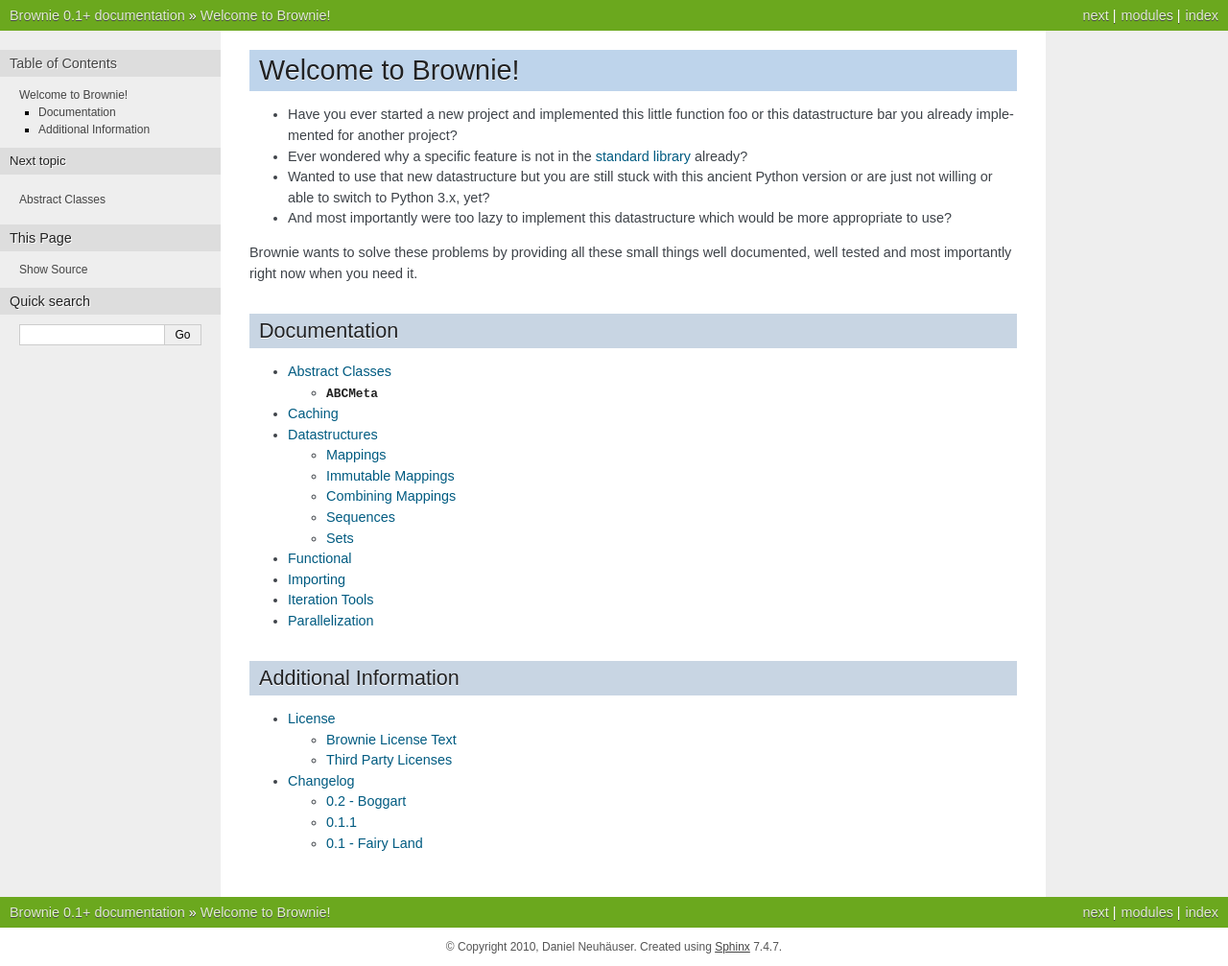
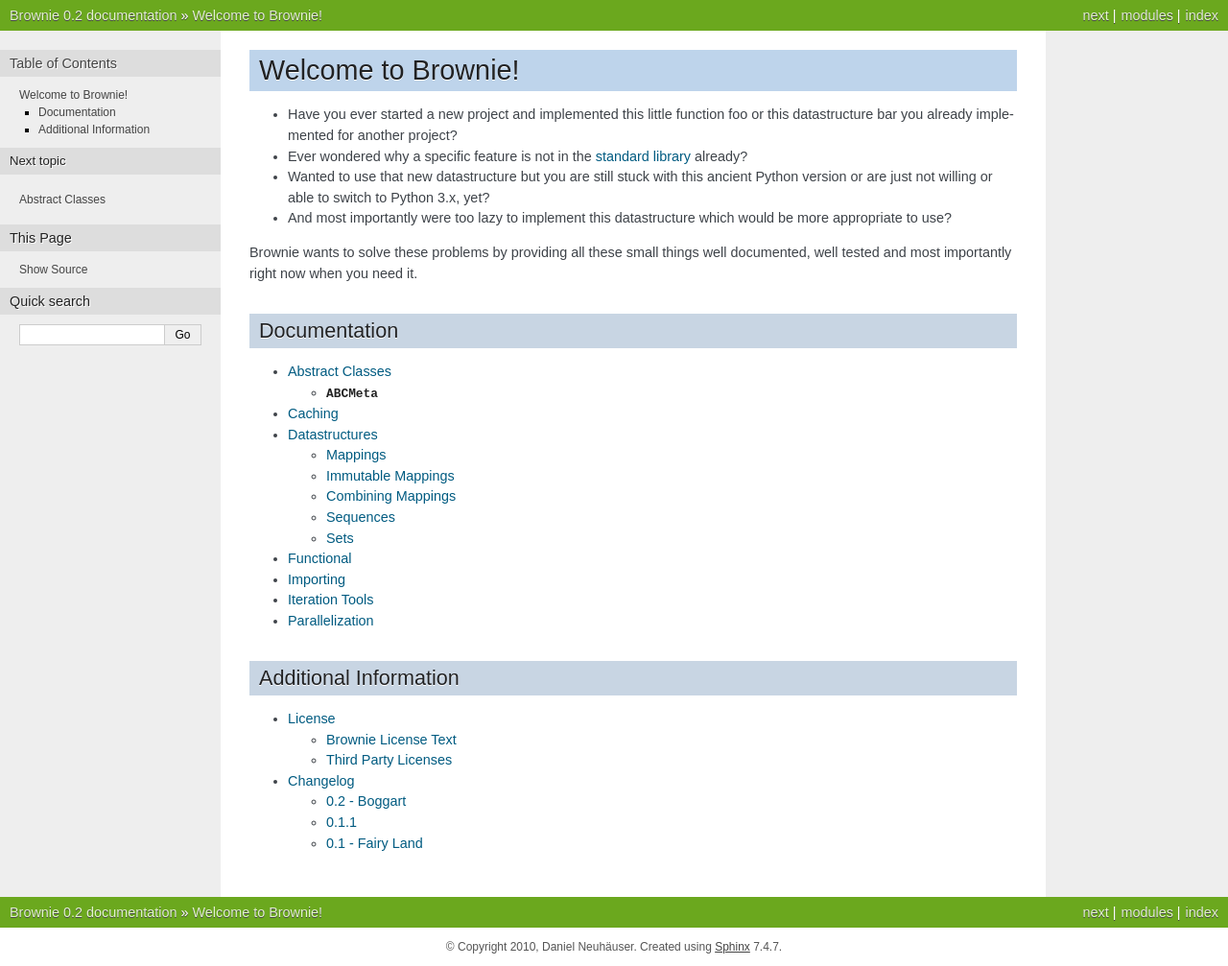
Before and after one commit to DasIch/brownie, a Sphinx documentation site: the page built from docs/index.rst, in a window 1280 px wide. Shown: the whole page at 96% size. Built offline with Sphinx 7.4.7, drawn with Linux system fonts in a browser that asks for light colours.

Commit message:
Switched version numbers to 0.2

```diff
--- a/brownie/__init__.py
+++ b/brownie/__init__.py
@@ -10,7 +10,7 @@
     :license: BSD, see LICENSE.rst for details
 """
 #: A string containing the full version number.
-__version__ = '0.1+'
+__version__ = '0.2'
 #: A tuple containing the full version number, which should be used for
 #: comparisons.
-__version_info__ = (0, 1)
+__version_info__ = (0, 2)
--- a/docs/conf.py
+++ b/docs/conf.py
@@ -51,9 +51,9 @@
 # built documents.
 #
 # The short X.Y version.
-version = '0.1+'
+version = '0.2'
 # The full version, including alpha/beta/rc tags.
-release = '0.1+'
+release = '0.2'
 
 # The language for content autogenerated by Sphinx. Refer to documentation
 # for a list of supported languages.
--- a/setup.py
+++ b/setup.py
@@ -4,7 +4,7 @@
 
 setup(
     name='Brownie',
-    version='0.1+',
+    version='0.2',
     url='http://github.com/DasIch/brownie/',
     license='BSD',
     author='Daniel Neuhäuser',
```
